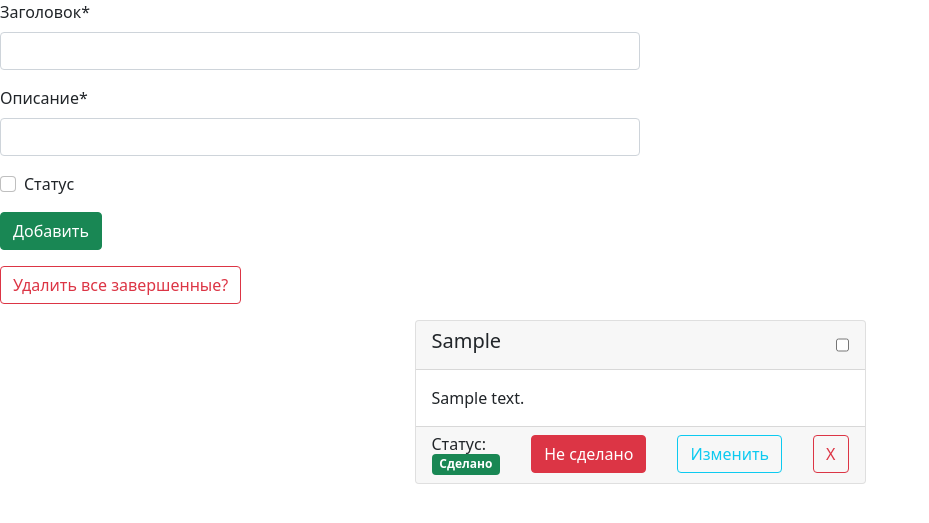
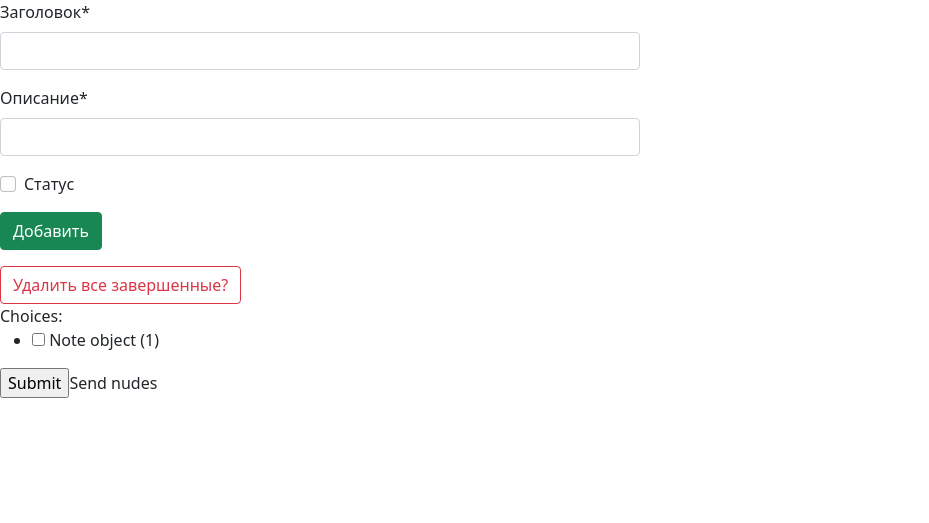
Before and after one commit to destrauxx/notes_kidkod, a Django app: page / in a window 1280 px wide. Shown: the top 523 px of the page, without its empty margins (0-929 px from the left). Run offline with Django 3.2, Linux system fonts and the light colour scheme; tables that the repository leaves empty hold one stand-in row (values such as "Sample post"); some libraries are stand-ins or nearby versions.

Commit message:
choices many notes done? none visual part

```diff
--- a/project/notes/forms.py
+++ b/project/notes/forms.py
@@ -60,7 +60,7 @@ class UpdateNoteForm(forms.ModelForm):
 
 
 class SelectNotesToDeleteForm(forms.Form):
-    choices = forms.MultipleChoiceField(
-        choices = Note.objects.all(), # this is optional
+    choices = forms.ModelMultipleChoiceField(
+        queryset = Note.objects.all(), # this is optional
         widget  = forms.CheckboxSelectMultiple,
     )
--- a/project/notes/views.py
+++ b/project/notes/views.py
@@ -2,7 +2,7 @@ from django.shortcuts import redirect, render
 from django.urls import reverse_lazy
 from django.views.generic import ListView, CreateView, DeleteView, UpdateView
 
-from .forms import CreateNoteForm, UpdateNoteForm
+from .forms import CreateNoteForm, SelectNotesToDeleteForm, UpdateNoteForm
 from .models import Note
 
 class IndexPage(ListView):
@@ -13,14 +13,21 @@ class IndexPage(ListView):
 
     def get_context_data(self, **kwargs):
         context = super().get_context_data(**kwargs)
-        context['form'] = CreateNoteForm
+        context['create_note_form'] = CreateNoteForm
+        context['select_notes_form'] = SelectNotesToDeleteForm
         context['complited'] = Note.objects.filter(status=True)
         return context
 
     def post(self, request, *args, **kwargs):
-        form = CreateNoteForm(request.POST or None)
-        if form.is_valid():
-            form.save()
+        create_note_form = CreateNoteForm(request.POST or None)
+        select_notes_form = SelectNotesToDeleteForm(request.POST or None)
+        if create_note_form.is_valid():
+            create_note_form.save()
+            return redirect('index_page')
+        if select_notes_form.is_valid():
+            print(select_notes_form.cleaned_data)
+            notes_to_delete = select_notes_form.cleaned_data.get('choices')
+            notes_to_delete.delete()
             return redirect('index_page')
 
 class DeleteNote(DeleteView):
--- a/project/templates/index.html
+++ b/project/templates/index.html
@@ -2,7 +2,7 @@
 {% load crispy_forms_tags %}
 
 {% block content %}
-    {% crispy form %}
+    {% crispy create_note_form %}
     {% if complited %}
         <a href="delete_complited/"><button type="button" class="btn btn-outline-danger mt-3">Удалить все завершенные?</button></a>
     {% endif %}
@@ -27,10 +27,11 @@
         </ul>
     </div>
     {% endif %}
-        <form action="">
+        <form action="" method="post">
             {% csrf_token %}
-
-            <div class="notes container">
+            {{ select_notes_form }}
+            <input type="submit">Send nudes</input>
+            <!-- <div class="notes container">
                 <div class="row row-cols-2 justify-content-center">
                 {% for note in notes %}
                     <div class="col-5 m-3">
@@ -62,7 +63,7 @@
                         </div>
                     </div>
                 {% endfor %}
-            </div>
+            </div> -->
         </form>
     </div>
 {% endblock %}
```
Also changed, not shown: project/notes/migrations/0001_initial.py, project/notes/migrations/0002_note_delete.py (deleted).
